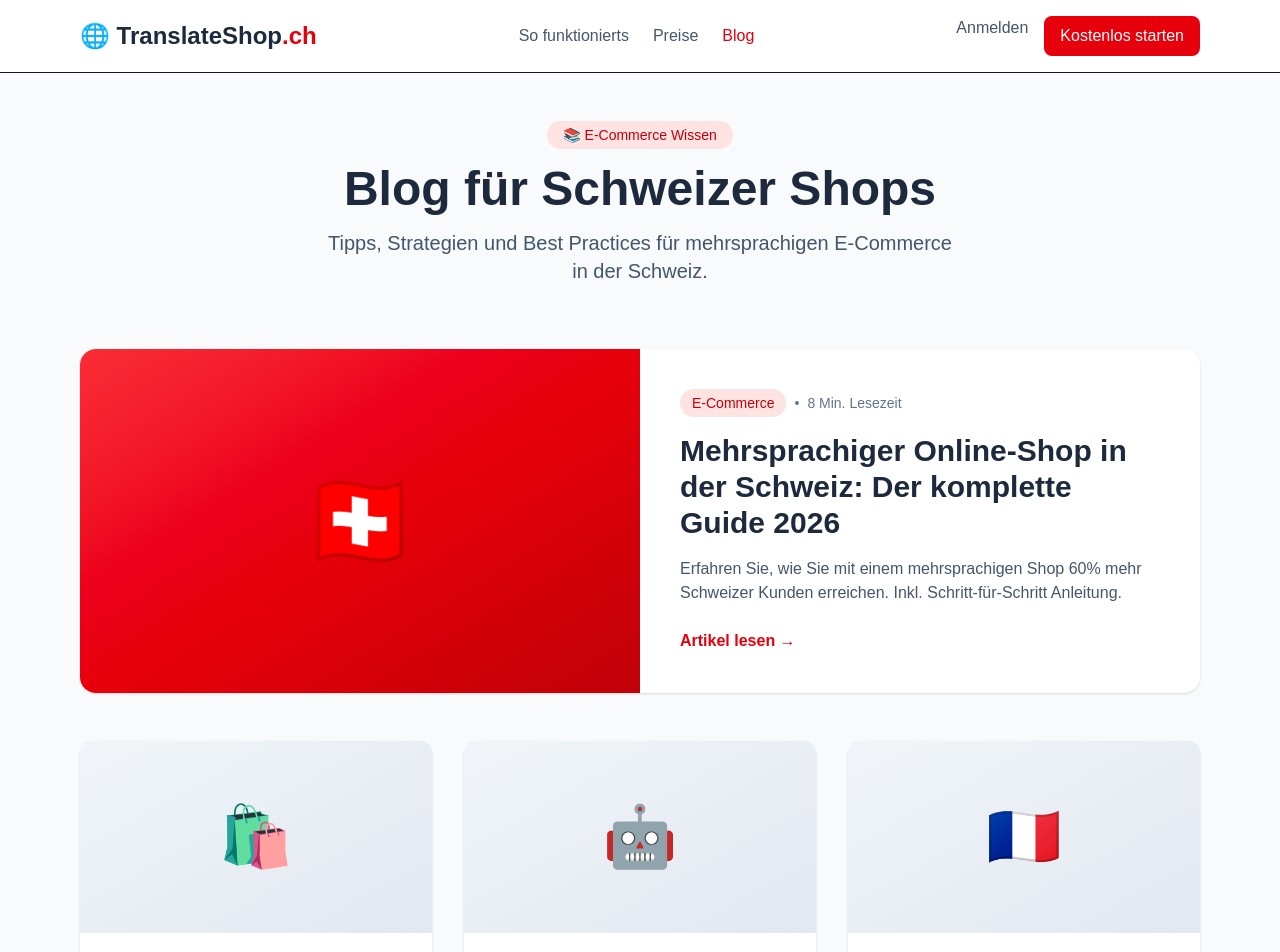
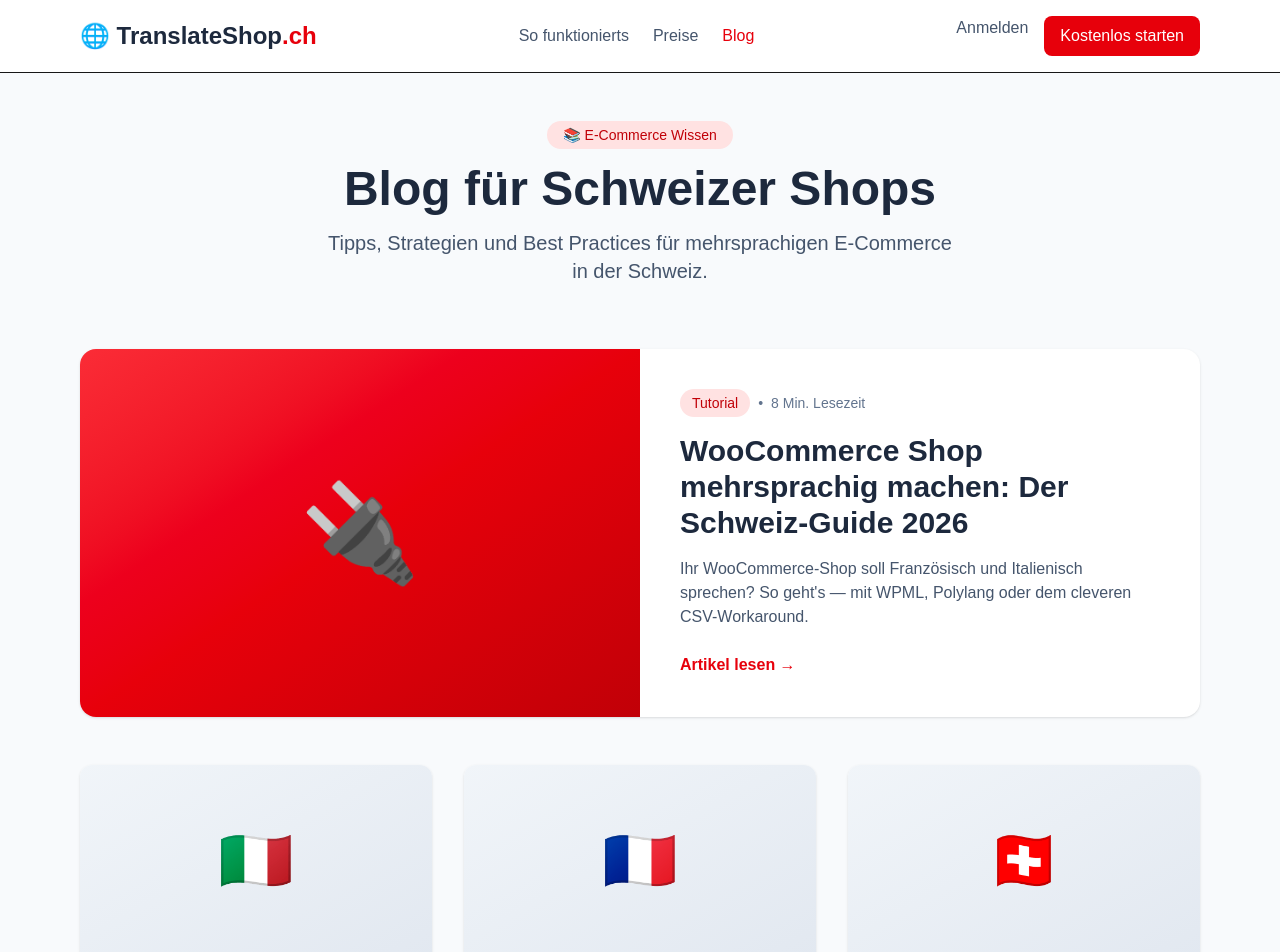
Before and after one commit to gdangeli/translateshop, a Next.js app: page /blog in a window 1280 px wide. Shown: the top 952 px of the page. Built offline with nearby package versions, Linux system fonts and the light colour scheme.

Commit message:
fix(blog): Sort posts chronologically (newest first)

```diff
--- a/src/app/blog/page.tsx
+++ b/src/app/blog/page.tsx
@@ -6,8 +6,14 @@ import { blogPosts } from '@/content/blog';
 
 export default function BlogPage() {
   const [mobileMenuOpen, setMobileMenuOpen] = useState(false);
-  const featuredPost = blogPosts[0];
-  const otherPosts = blogPosts.slice(1);
+
+  // Sort posts by publishedAt (newest first)
+  const sortedPosts = [...blogPosts].sort((a, b) =>
+    new Date(b.publishedAt).getTime() - new Date(a.publishedAt).getTime()
+  );
+
+  const featuredPost = sortedPosts[0];
+  const otherPosts = sortedPosts.slice(1);
 
   return (
     <div className="min-h-screen bg-slate-50">
```
